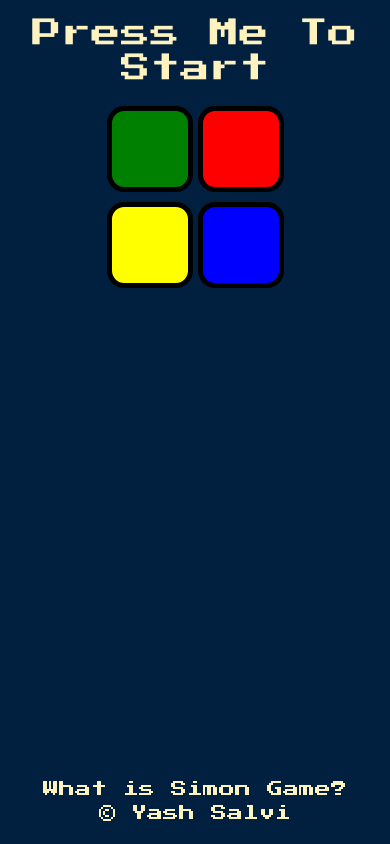
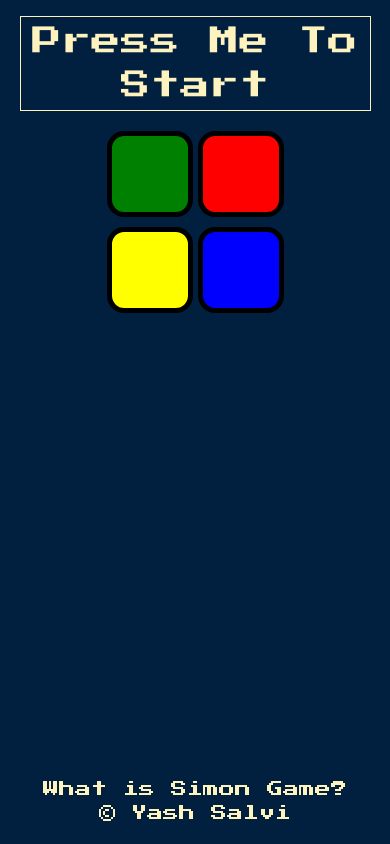
Before and after one commit to Raxy45/SIMON_GAME, a plain HTML site: page index.html in a window 390 px wide. Drawn offline with nearby package versions, Linux system fonts and the light colour scheme.

Commit message:
h1 replaced by button v1.09

```diff
--- a/app.js
+++ b/app.js
@@ -4,10 +4,6 @@ var userClickedPattern = [];
 var level = 1;
 var started = false;
 
-// $(document).one("keypress", function () {
-//   $("#level-title").text("Level " + level);
-//   nextSequence();
-// });
 $(".btn").click(handleClick);
 $("#level-title").click(function () {
   if (!started) {
@@ -18,7 +14,7 @@ $("#level-title").click(function () {
 
 function nextSequence() {
   userClickedPattern = [];
-  $("h1").text("Level " + level);
+  $("#level-title").text("Level " + level);
   var randomNumber = Math.floor(Math.random() * 4);
   var randomColor = colorArray[randomNumber];
   gamePattern.push(randomColor);
--- a/index.html
+++ b/index.html
@@ -21,7 +21,7 @@
   </head>
 
   <body>
-    <h1 id="level-title">Press Me To Start</h1>
+    <button id="level-title">Press Me To Start</button>
     <div class="container">
       <div class="row">
         <div class="col-6 btn-close">
--- a/styles.css
+++ b/styles.css
@@ -4,6 +4,7 @@ body {
   background-color: #011f3f;
   color: #fef2bf;
 }
+
 .btn {
   margin: 3px 0px;
   display: inline-block;
@@ -31,8 +32,14 @@ footer {
   opacity: 0.8;
 }
 #level-title {
+  background-color: #011f3f;
+  color: #fef2bf;
+  border: 1px solid;
   font-size: 2.85rem;
   margin: 2% 5%;
+}
+#level-title:hover {
+  box-shadow: 0 0 20px white;
 }
 .pressed {
   box-shadow: 0 0 20px white;
@@ -75,7 +82,7 @@ footer {
     margin-bottom: 5%;
   }
   #level-title {
-    height: 70px;
+    height: 95px;
     font-size: 1.85rem;
     margin: 4% 5%;
   }
```
